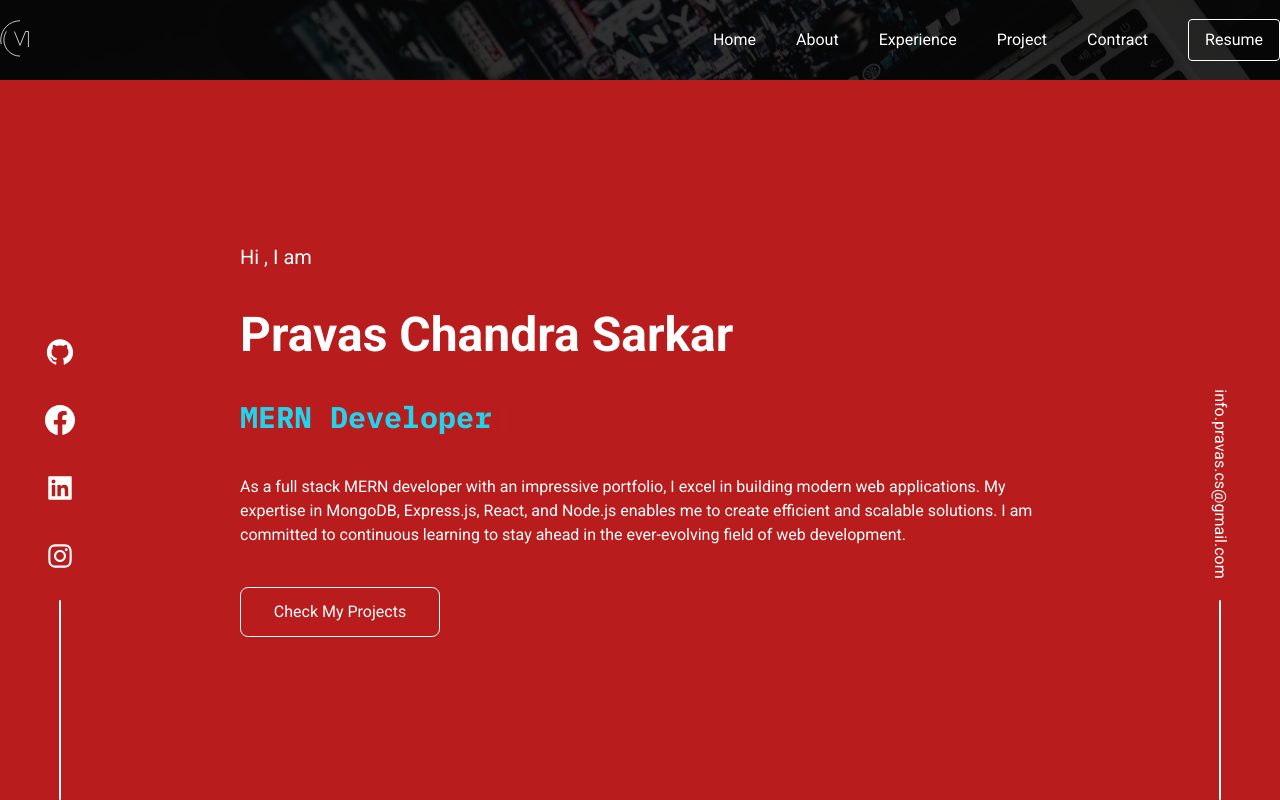
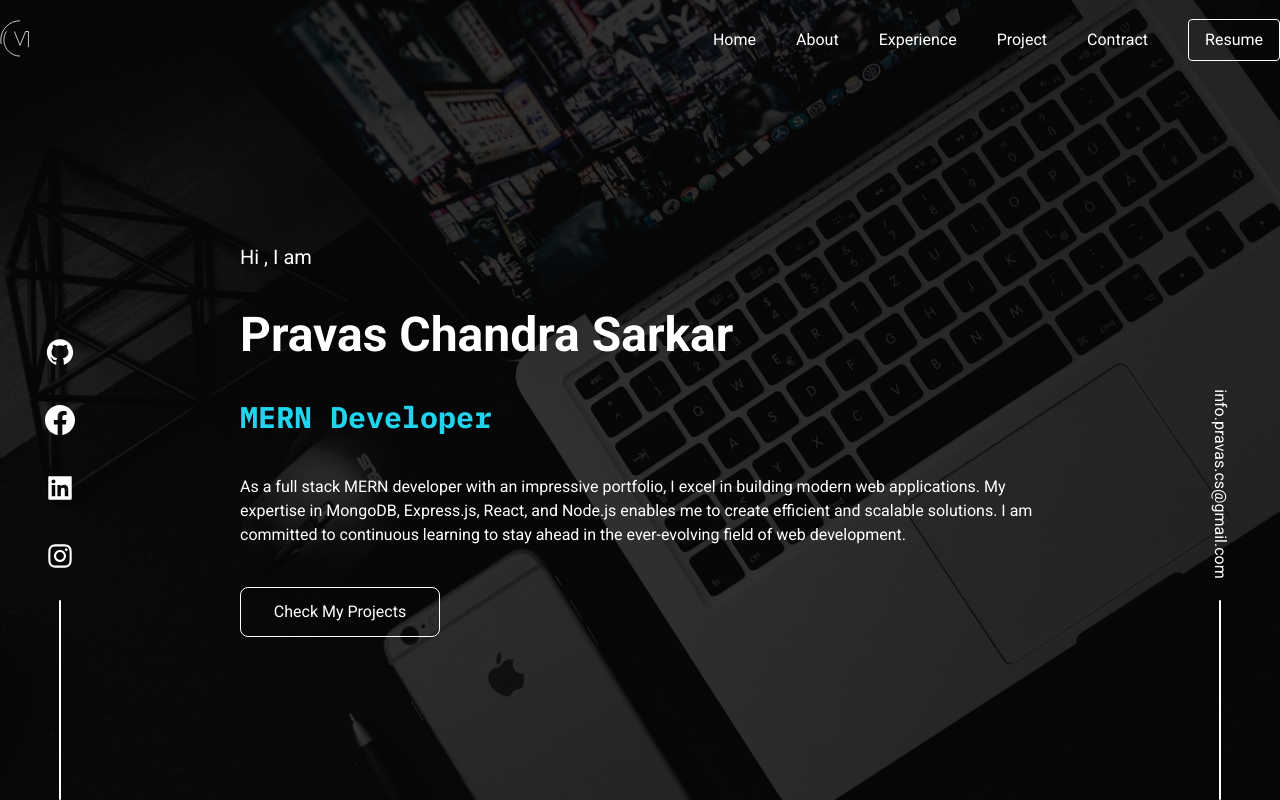
Before and after one commit to PravasTheDeveloper/Pravas_Chandra_Sarkar, a Next.js app: page / in a window 1280 px wide. Built offline with nearby package versions, Linux system fonts and the light colour scheme.

Commit message:
Update Homepage.js

```diff
--- a/components/Homepage.js
+++ b/components/Homepage.js
@@ -8,7 +8,8 @@ import { motion } from 'framer-motion'
 export default function Homepage() {
   return (
     <>
-      <div className='w-full h-[90%] text-white lg:bg-red-700 md:bg-blue-900 sm:bg-slate-800lg:container mx-auto Home__Section__Style overflow-hidden'>
+
+      <div className='w-full h-[90%] text-white lg:container mx-auto Home__Section__Style overflow-hidden'>
         <div className='w-full h-full hidden sm:block'>
           <LeftSideHomePageContent />
         </div>
```
